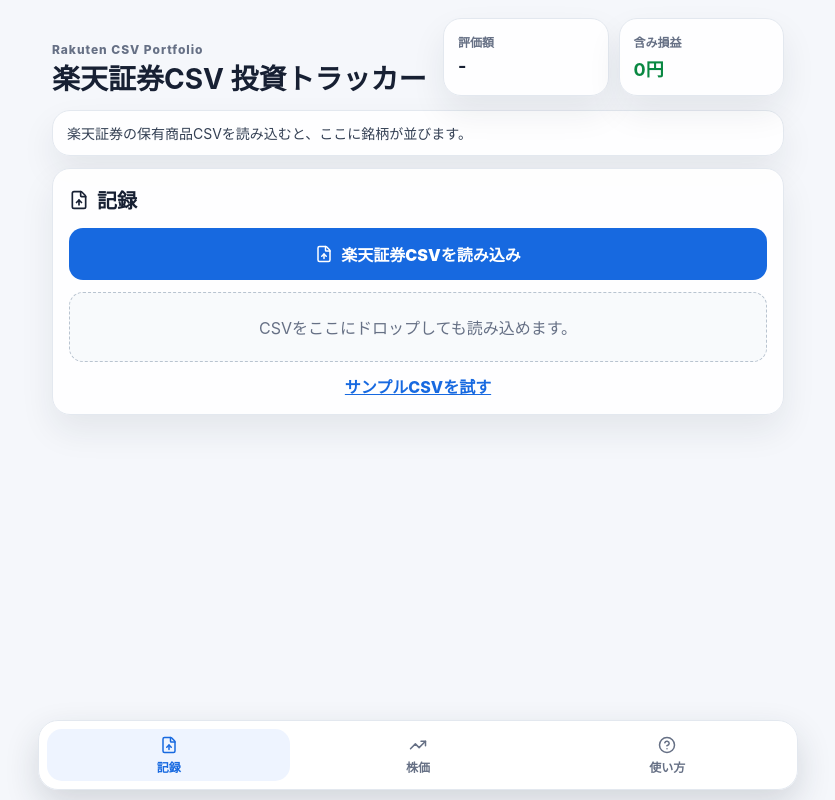
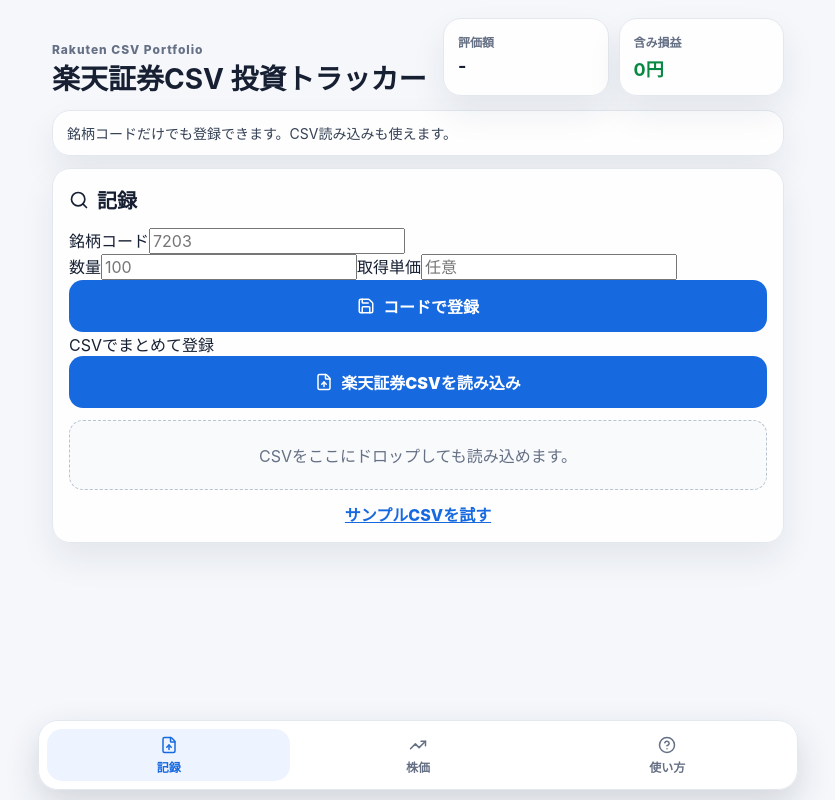
Before and after one commit to beatsbyhina-lang/investment-pnl-tracker-soft-human, a React (Vite) app: page / in a window 1280 px wide. Shown: the whole page, without its empty margins (222-1057 px from the left). Built offline with nearby package versions, Linux system fonts and the light colour scheme.

Commit message:
Add code-based holding entry
Updated the initial message and error messages for better clarity. Added a new function to handle manual entry of stock codes and their associated details.

```diff
--- a/src/main.jsx
+++ b/src/main.jsx
@@ -125,7 +125,8 @@
       return [];
     }
   });
-  const [message, setMessage] = useState("楽天証券の保有商品CSVを読み込むと、ここに銘柄が並びます。");
+  const [message, setMessage] = useState("銘柄コードだけでも登録できます。CSV読み込みも使えます。");
+  const [manual, setManual] = useState({ code: "", quantity: "", averageCost: "" });
   const [loading, setLoading] = useState(false);
   const inputRef = useRef(null);
 
@@ -164,9 +165,56 @@
     }
   };
 
+  const addByCode = async (event) => {
+    event.preventDefault();
+    const code = normalizeCode(manual.code);
+    const quantity = numeric(manual.quantity) ?? 1;
+    const averageCost = numeric(manual.averageCost);
+
+    if (!code) {
+      setMessage("銘柄コードを入力してください。例: 7203");
+      return;
+    }
+
+    setLoading(true);
+    setMessage(`${code} を登録しています。`);
+    try {
+      const quoteResponse = await fetch(`/api/quote?symbols=${encodeURIComponent(code)}`);
+      const quoteData = await quoteResponse.json();
+      const quote = quoteData.quotes?.[0];
+
+      if (quote?.error) throw new Error(quote.error);
+
+      const item = {
+        id: `${Date.now()}-${code}`,
+        name: quote?.name || code,
+        code,
+        quantity,
+        averageCost,
+        importedPnl: null,
+        price: quote?.price ?? null,
+        updatedAt: quote?.price ? new Date().toISOString() : null,
+        news: [],
+        error: "",
+      };
+
+      setHoldings((current) => {
+        const exists = current.some((holding) => holding.code.toLowerCase() === code.toLowerCase());
+        return exists ? current.map((holding) => (holding.code.toLowerCase() === code.toLowerCase() ? item : holding)) : [item, ...current];
+      });
+      setManual({ code: "", quantity: "", averageCost: "" });
+      setMessage(`${code} を登録しました。ニュースは「株価」から更新できます。`);
+      setTab("prices");
+    } catch (error) {
+      setMessage(`登録できませんでした: ${error.message}`);
+    } finally {
+      setLoading(false);
+    }
+  };
+
   const updatePricesAndNews = async () => {
     if (!holdings.length) {
-      setMessage("先に「記録」から楽天証券CSVを読み込んでください。");
+      setMessage("先に「記録」から銘柄コードを登録するか、CSVを読み込んでください。");
       setTab("record");
       return;
     }
@@ -240,9 +288,45 @@
         {tab === "record" && (
           <section className="panel">
             <div className="sectionTitle">
-              <FileUp size={20} />
+              <Search size={20} />
               <h2>記録</h2>
             </div>
+            <form className="manualForm" onSubmit={addByCode}>
+              <label>
+                銘柄コード
+                <input
+                  inputMode="numeric"
+                  placeholder="7203"
+                  value={manual.code}
+                  onChange={(event) => setManual((current) => ({ ...current, code: event.target.value }))}
+                />
+              </label>
+              <div className="formGrid">
+                <label>
+                  数量
+                  <input
+                    inputMode="decimal"
+                    placeholder="100"
+                    value={manual.quantity}
+                    onChange={(event) => setManual((current) => ({ ...current, quantity: event.target.value }))}
+                  />
+                </label>
+                <label>
+                  取得単価
+                  <input
+                    inputMode="decimal"
+                    placeholder="任意"
+                    value={manual.averageCost}
+                    onChange={(event) => setManual((current) => ({ ...current, averageCost: event.target.value }))}
+                  />
+                </label>
+              </div>
+              <button className="primaryButton" type="submit" disabled={loading}>
+                <Save size={18} />
+                コードで登録
+              </button>
+            </form>
+            <div className="divider">CSVでまとめて登録</div>
             <button className="primaryButton" onClick={() => inputRef.current?.click()} disabled={loading}>
               <FileUp size={18} />
               楽天証券CSVを読み込み
@@ -330,9 +414,10 @@
               <h2>使い方</h2>
             </div>
             <ol className="steps">
-              <li>楽天証券から保有商品CSVをダウンロードします。</li>
-              <li>下メニューの「記録」から「楽天証券CSVを読み込み」を押します。</li>
-              <li>読み込み後、「株価」から「株価・ニュース更新」を押します。</li>
+              <li>下メニューの「記録」で銘柄コードを入れて登録します。</li>
+              <li>数量と取得単価を入れると評価額と損益が見やすくなります。</li>
+              <li>楽天証券CSVを持っている場合は「楽天証券CSVを読み込み」も使えます。</li>
+              <li>登録後、「株価」から「株価・ニュース更新」を押します。</li>
               <li>iPhoneではSafariの共有ボタンから「ホーム画面に追加」するとアプリ風に使えます。</li>
             </ol>
             <div className="tip">
```
